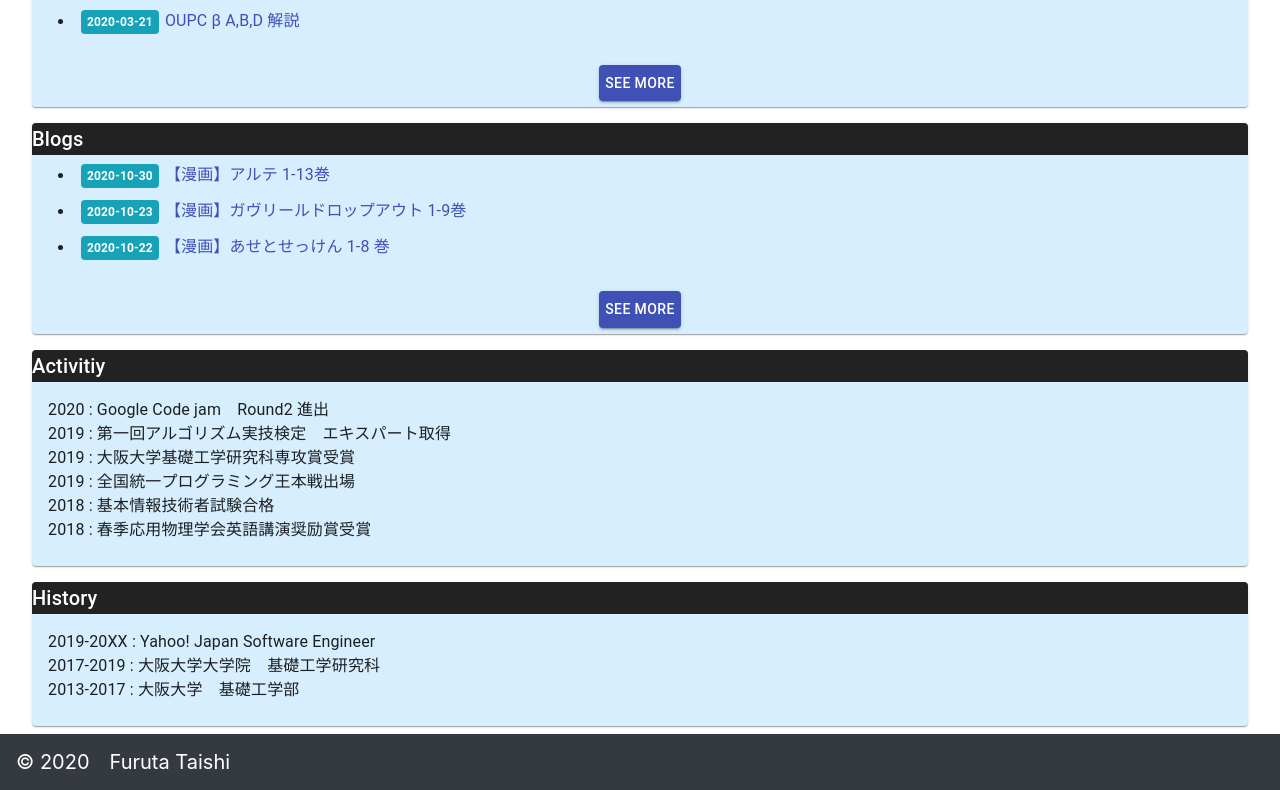
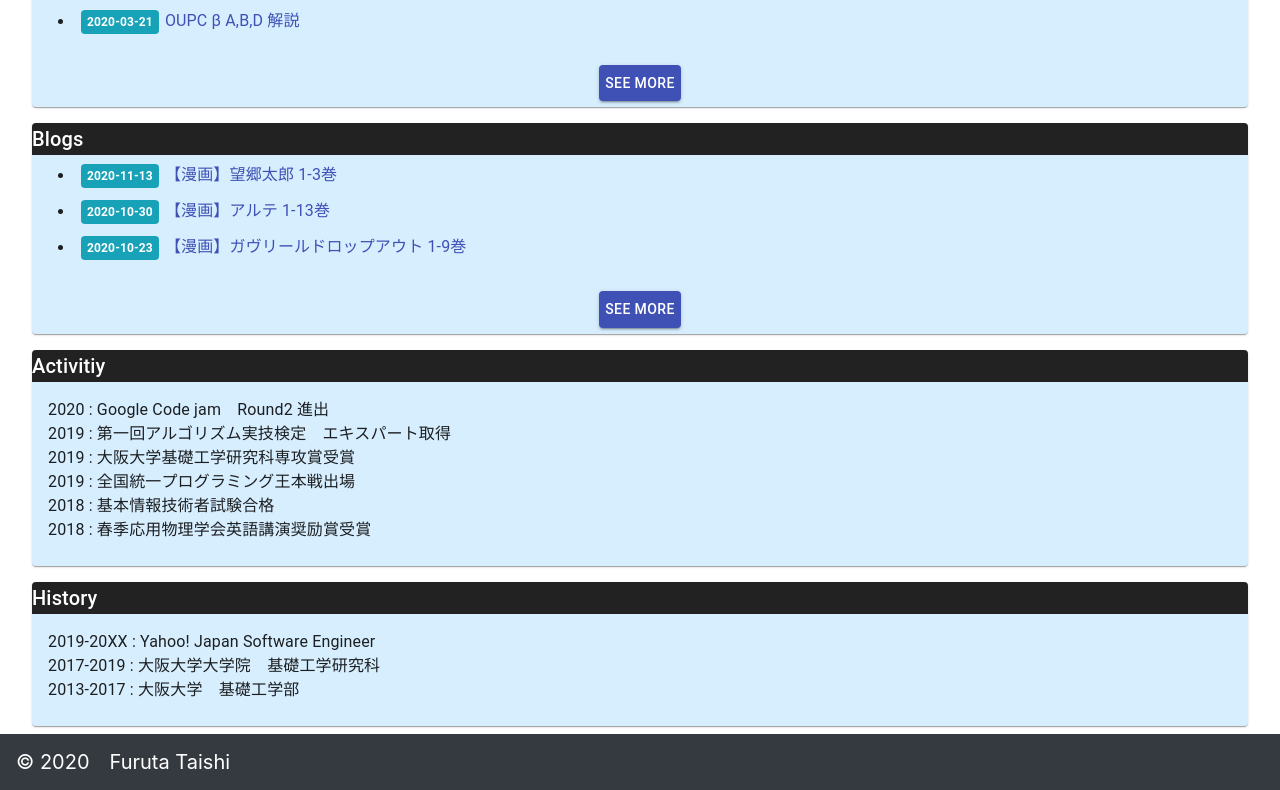
Before and after one commit to ningenMe/ningenme-net-front, a React (Create React App) app: page /#/ in a window 1280 px wide. Shown: the part 816-1606 px from the top of the page. Built offline with nearby package versions, Linux system fonts and the light colour scheme.

Commit message:
[add] blog

```diff
--- a/src/assets/Contents.js
+++ b/src/assets/Contents.js
@@ -34,6 +34,7 @@ export const Articles = [
     {date:"2018-06-05",name:"ABC過去問を全部解きました。[前編]", href:'https://ningenme.hatenablog.com/entry/2018/06/05/093012'},
 ];
 export const Blogs = [
+    {date:"2020-11-13",name:"【漫画】望郷太郎 1-3巻",                   href:'https://ameblo.jp/ningenme/entry-12637695036.html'},
     {date:"2020-10-30",name:"【漫画】アルテ 1-13巻",                    href:'https://ameblo.jp/ningenme/entry-12634784075.html'},
     {date:"2020-10-23",name:"【漫画】ガヴリールドロップアウト 1-9巻",   href:'https://ameblo.jp/ningenme/entry-12633285376.html'},
     {date:"2020-10-22",name:"【漫画】あせとせっけん 1-8 巻",            href:'https://ameblo.jp/ningenme/entry-12631839807.html'},
```
